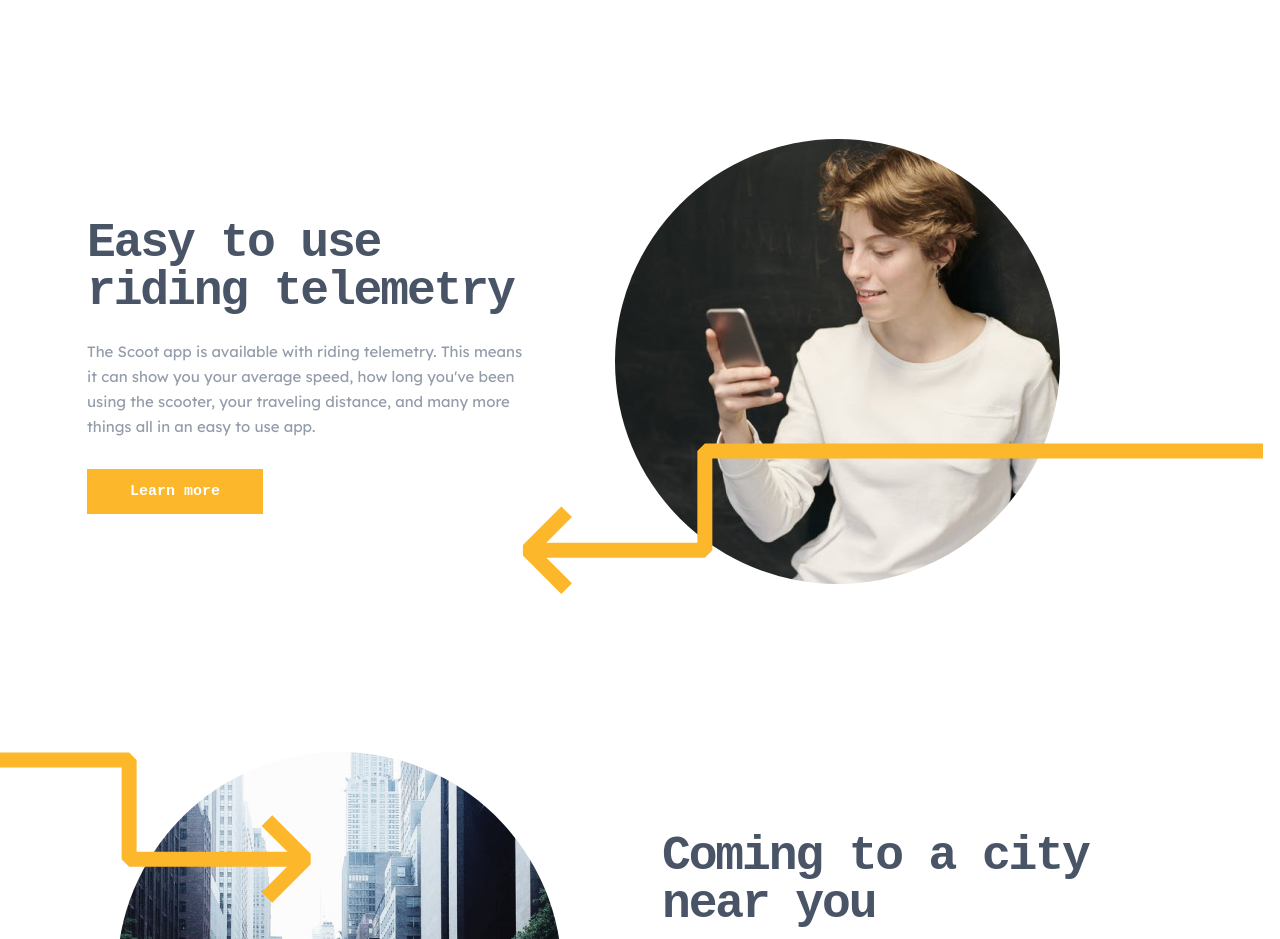
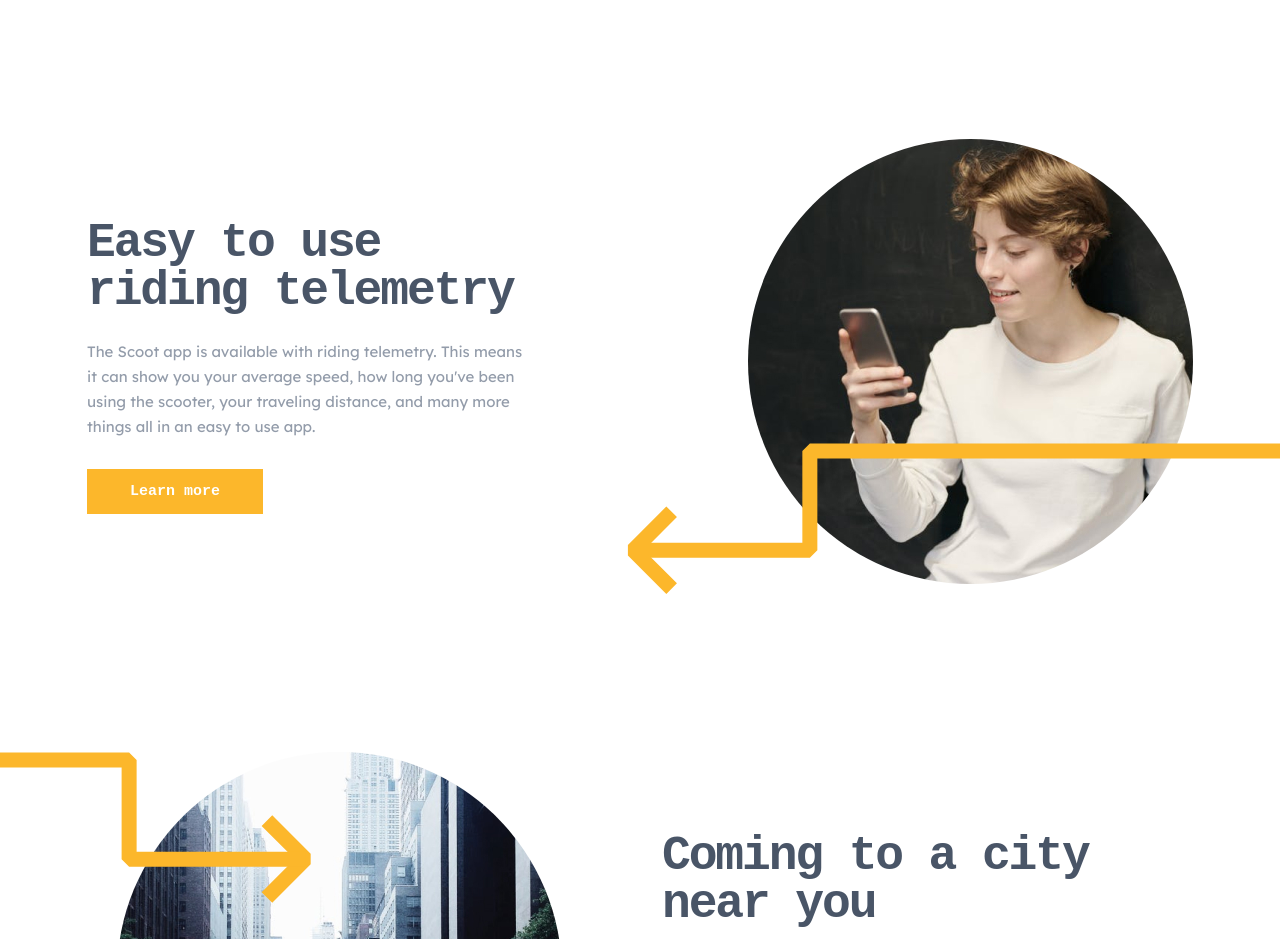
Before and after one commit to orifjonov-abbosbek/scoot, a plain HTML site: page index.html in a window 1280 px wide. Shown: the part 1220-2159 px from the top of the page. Drawn offline with Linux system fonts and the light colour scheme; a web font is replaced by a local one.

Commit message:
easy section fixed

```diff
--- a/css/main.css
+++ b/css/main.css
@@ -298,13 +298,14 @@ a {
 .usage {
   background-image: url(../images/icons/near_img_back.svg);
   background-repeat: no-repeat;
-  background-position: calc(50% + 750px);
+  background-position: calc(50% + 850px);
   margin-bottom: 168px;
 }
 
 .usage_wrapper {
   display: flex;
   align-items: center;
+  justify-content: space-between;
   position: relative;
   gap: 83px;
 }
@@ -355,7 +356,7 @@ a {
 }
 .arrow {
   position: absolute;
-  right: -70px;
+  right: -175px;
   bottom: -10px;
 }
 
```
